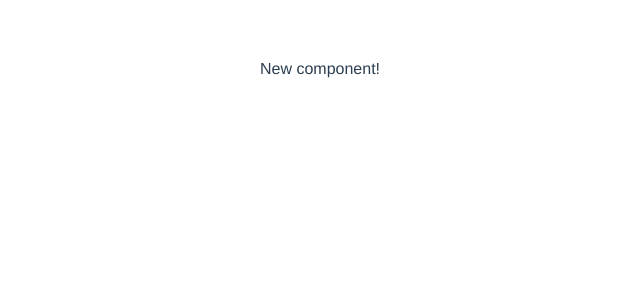
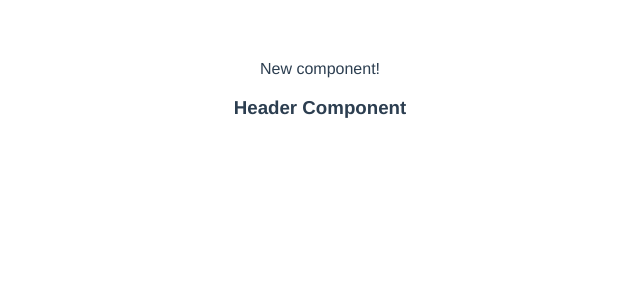
Before and after one commit to AlexandraPuchianu/FirstVueApp, a Vue app in the folder first-vue-app/: page / in a window 1280 px wide. Shown: the top 300 px of the page, without its empty margins (320-960 px from the left). Built offline with nearby package versions, Linux system fonts and the light colour scheme.

Commit message:
Import HeaderComponent  in main component.

```diff
--- a/first-vue-app/src/App.vue
+++ b/first-vue-app/src/App.vue
@@ -1,16 +1,20 @@
 <template>
   <div id="app">
     <FirstComponent/>
+    <HeaderComponent/>
   </div>
 </template>
 
 <script>
 import FirstComponent from './components/FirstComponent.vue'
+import HeaderComponent from './components/HeaderComponent.vue'
+
 
 export default {
   name: 'App',
   components: {
-    FirstComponent
+    FirstComponent,
+    HeaderComponent
   }
 }
 </script>
```
